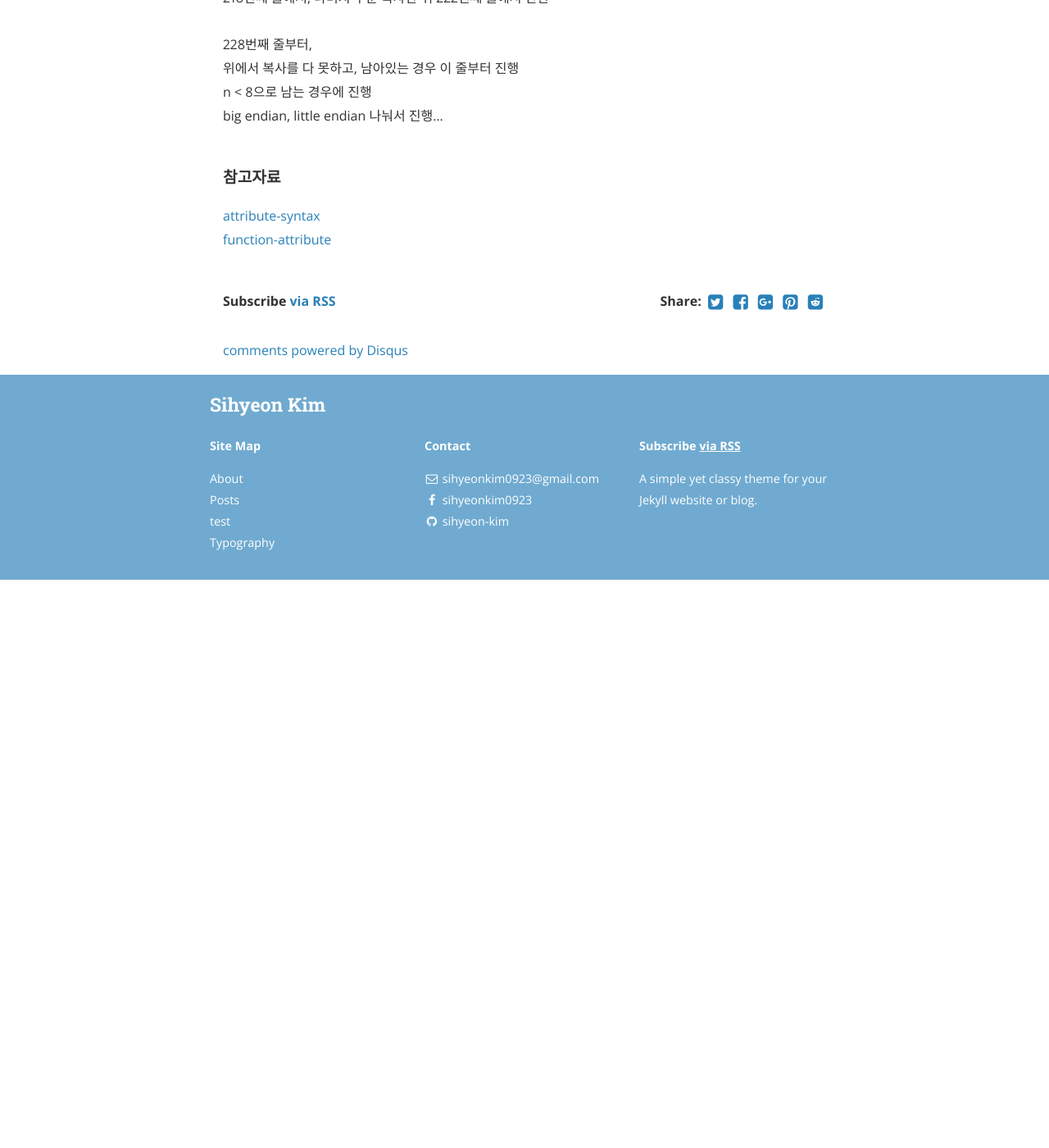
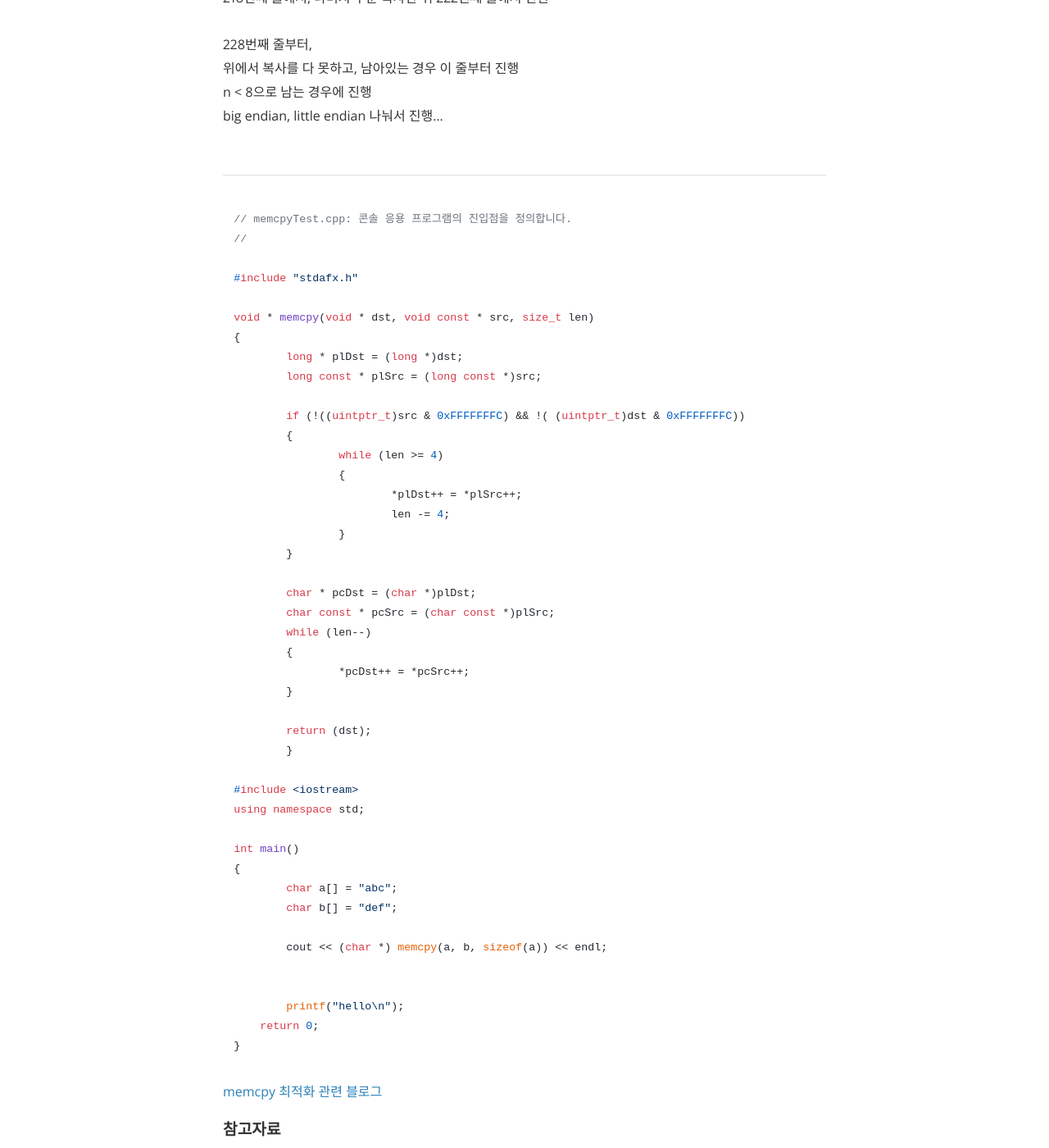
Before and after one commit to sihyeon-kim/sihyeon-kim.github.io, a Jekyll site: the page built from _posts/2019-09-06-Android-Package-Manager-#10-memcpy.markdown, in a window 1280 px wide and 1400 px high, scrolled down 3136 px. Shown: the whole window at 82% size. Built offline with Jekyll 4.4.1, drawn with Linux system fonts in a browser that asks for light colours; nearby versions of some CDN libraries; comment, search, counter and statistics services are not loaded; before the commit the page ends 3843 px from its top, so only the background shows below that.

Commit message:
Update 2019-09-06-Android-Package-Manager-#10-memcpy.markdown

````diff
--- a/_posts/2019-09-06-Android-Package-Manager-#10-memcpy.markdown
+++ b/_posts/2019-09-06-Android-Package-Manager-#10-memcpy.markdown
@@ -110,6 +110,55 @@ n < 8으로 남는 경우에 진행
 big endian, little endian 나눠서 진행...
 <br>
 
+---
+
+```
+// memcpyTest.cpp: 콘솔 응용 프로그램의 진입점을 정의합니다.
+//
+
+#include "stdafx.h"
+
+void * memcpy(void * dst, void const * src, size_t len)
+{
+	long * plDst = (long *)dst;
+	long const * plSrc = (long const *)src;
+
+	if (!((uintptr_t)src & 0xFFFFFFFC) && !( (uintptr_t)dst & 0xFFFFFFFC))
+	{
+		while (len >= 4)
+		{
+			*plDst++ = *plSrc++;
+			len -= 4;
+		}
+	}
+
+	char * pcDst = (char *)plDst;
+	char const * pcSrc = (char const *)plSrc;
+	while (len--)
+	{
+		*pcDst++ = *pcSrc++;
+	}
+
+	return (dst);
+	}
+
+#include <iostream>
+using namespace std;
+
+int main()
+{
+	char a[] = "abc";
+	char b[] = "def";
+
+	cout << (char *) memcpy(a, b, sizeof(a)) << endl;
+
+
+	printf("hello\n");
+    return 0;
+}
+```
+
+[memcpy 최적화 관련 블로그](https://hypermin.tistory.com/entry/%EC%BD%94%EB%93%9C-%EC%98%B5%ED%8B%B0%EB%A7%88%EC%9D%B4%EC%A6%88memcpy-source-optimize)
 
 
 
````
